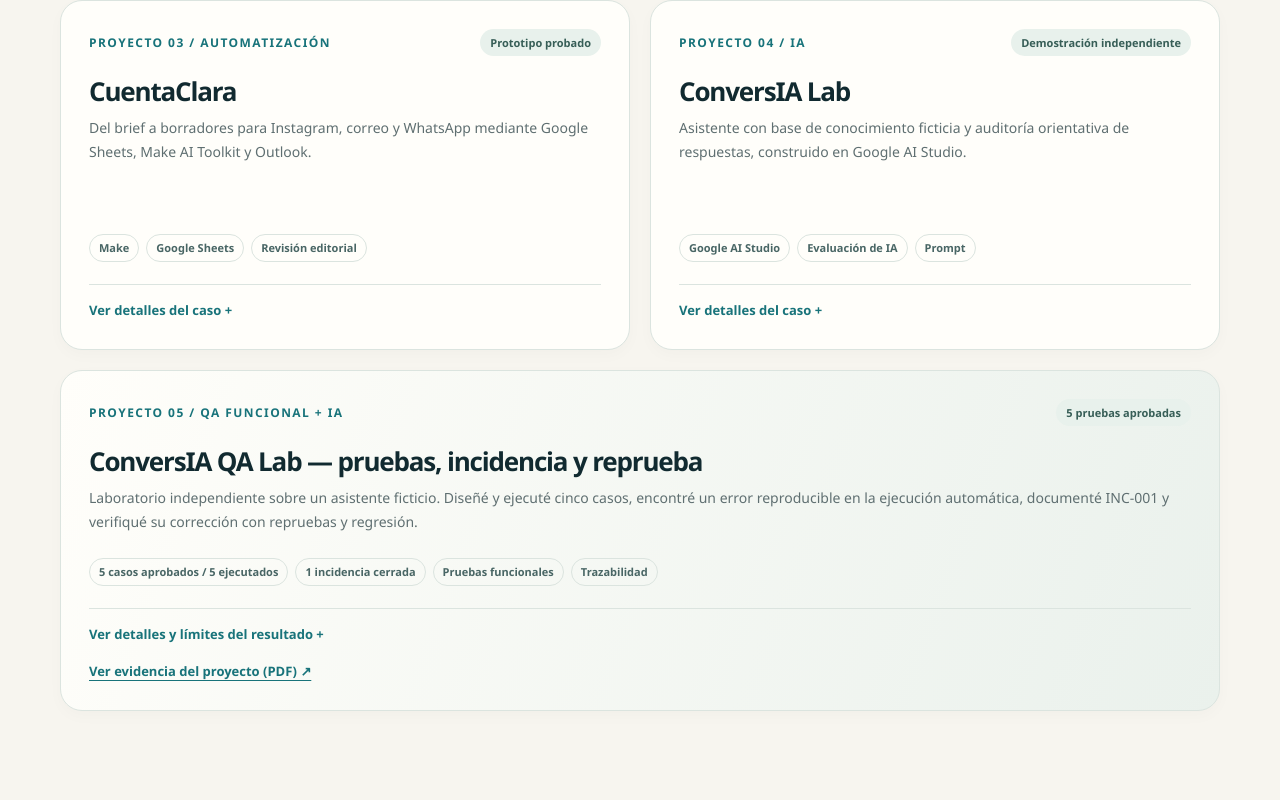
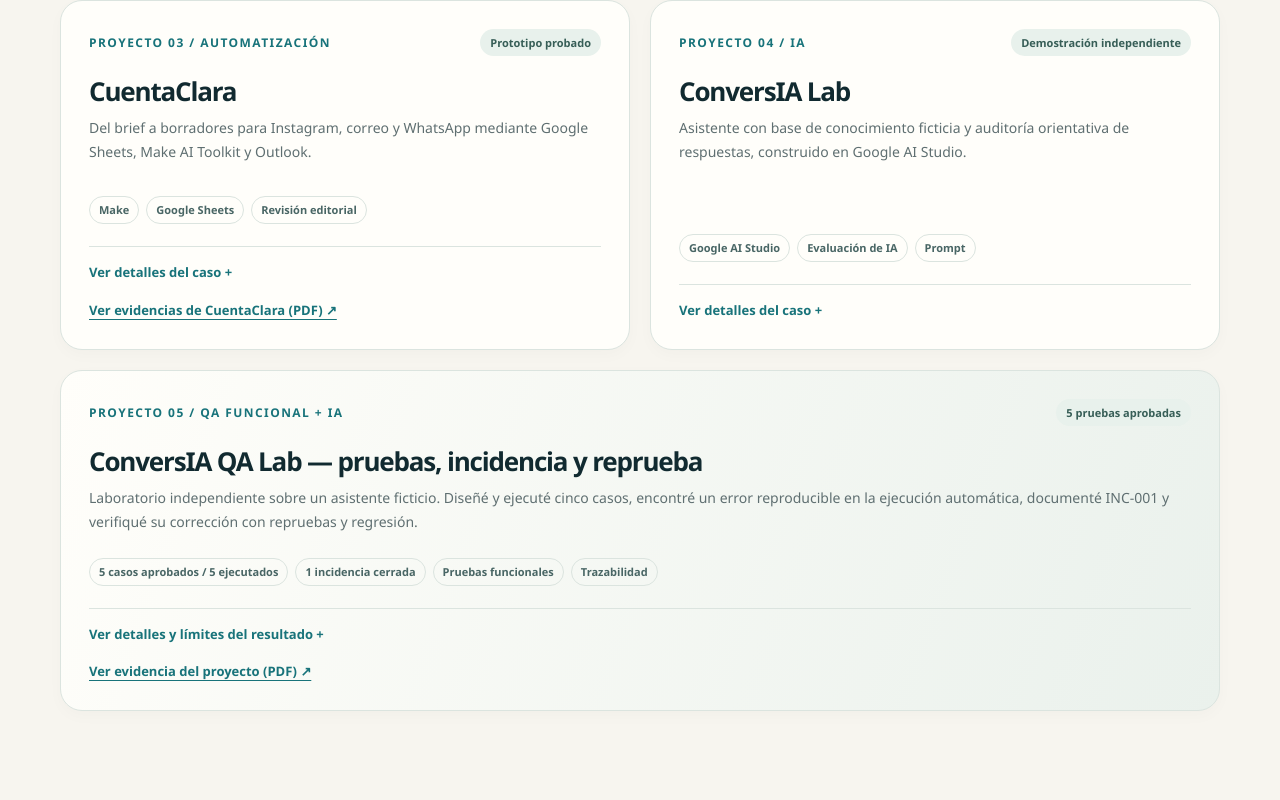
Before and after one commit to vividiaz449-ai/portafolio-profesional-ia-qa, a plain HTML site: page index.html in a window 1280 px wide. Shown: the part 3324-4124 px from the top of the page. Drawn offline with Linux system fonts and the light colour scheme.

Commit message:
Enlazar ficha PDF de CuentaClara con capturas reales

```diff
--- a/index.html
+++ b/index.html
@@ -87,7 +87,7 @@
       <div class="project-grid" id="project-grid">
         <article class="project" data-tags="ia qa"><div class="project-top"><span class="project-code">PROYECTO 01 / PROFESIONAL</span><span class="project-status">Experiencia real</span></div><h3>Evolución de Claro Bot</h3><p>Administración y evolución de un asistente conversacional: conocimiento, intenciones, definición funcional, mejoras y validación de resultados.</p><div class="project-tags"><span>IA conversacional</span><span>Engageware</span><span>QA/UAT</span></div><details><summary>Ver detalles del caso</summary><p><strong>Mi participación:</strong> análisis de consultas, ajustes de contenidos e instrucciones, elaboración de documentación y coordinación de mejoras. La descripción usa reconstrucciones y no divulga material confidencial de la empresa.</p></details></article>
         <article class="project" data-tags="qa ia"><div class="project-top"><span class="project-code">PROYECTO 02 / FUNCIONAL</span><span class="project-status">Propuesta no implementada</span></div><h3>Factura Inteligente</h3><p>Propuesta conversacional para integrar consulta, pago, abono y descarga de factura dentro del chat.</p><div class="project-tags"><span>Historias de usuario</span><span>Criterios de aceptación</span><span>UAT</span></div><details><summary>Ver detalles del caso</summary><p><strong>Alcance histórico:</strong> propuesta aprobada en Colombia y enviada a México para evaluación y estimación. No fue implementada durante mi participación. Los ejemplos de pruebas que se muestran en el portafolio son reconstrucciones educativas y no ejecuciones en producción.</p></details></article>
-        <article class="project" data-tags="auto ia"><div class="project-top"><span class="project-code">PROYECTO 03 / AUTOMATIZACIÓN</span><span class="project-status">Prototipo probado</span></div><h3>CuentaClara</h3><p>Del brief a borradores para Instagram, correo y WhatsApp mediante Google Sheets, Make AI Toolkit y Outlook.</p><div class="project-tags"><span>Make</span><span>Google Sheets</span><span>Revisión editorial</span></div><details><summary>Ver detalles del caso</summary><p><strong>Resultado verificado:</strong> llegaron borradores al correo de prueba; al cambiar HTML por texto se corrigió el problema de saltos de línea. Se retiraron afirmaciones sin respaldo. Sin publicación automática ni sistema de aprobación implementado.</p></details></article>
+        <article class="project" data-tags="auto ia"><div class="project-top"><span class="project-code">PROYECTO 03 / AUTOMATIZACIÓN</span><span class="project-status">Prototipo probado</span></div><h3>CuentaClara</h3><p>Del brief a borradores para Instagram, correo y WhatsApp mediante Google Sheets, Make AI Toolkit y Outlook.</p><div class="project-tags"><span>Make</span><span>Google Sheets</span><span>Revisión editorial</span></div><details><summary>Ver detalles del caso</summary><p><strong>Resultado verificado:</strong> llegaron borradores al correo de prueba; al cambiar HTML por texto se corrigió el problema de saltos de línea. Se retiraron afirmaciones sin respaldo. Sin publicación automática ni sistema de aprobación implementado.</p></details><a href="01_CuentaClara_Evidencias_Con_Capturas_Reales%20%281%29.pdf" target="_blank" rel="noopener noreferrer" style="display:inline-flex;align-items:center;gap:8px;align-self:flex-start;margin-top:17px;color:var(--teal);font-weight:800;font-size:13px;text-decoration:underline;text-underline-offset:4px">Ver evidencias de CuentaClara (PDF) ↗</a></article>
         <article class="project" data-tags="ia qa"><div class="project-top"><span class="project-code">PROYECTO 04 / IA</span><span class="project-status">Demostración independiente</span></div><h3>ConversIA Lab</h3><p>Asistente con base de conocimiento ficticia y auditoría orientativa de respuestas, construido en Google AI Studio.</p><div class="project-tags"><span>Google AI Studio</span><span>Evaluación de IA</span><span>Prompt</span></div><details><summary>Ver detalles del caso</summary><p><strong>Pruebas:</strong> se evaluaron dos escenarios diferentes, con puntuaciones orientativas de IA de 15/100 y 98/100. No representan una mejora longitudinal ni una certificación de exactitud. La evaluación requería revisión humana.</p></details></article>
         <article class="project project-wide" data-tags="qa ia"><div class="project-top"><span class="project-code">PROYECTO 05 / QA FUNCIONAL + IA</span><span class="project-status">5 pruebas aprobadas</span></div><h3>ConversIA QA Lab — pruebas, incidencia y reprueba</h3><p>Laboratorio independiente sobre un asistente ficticio. Diseñé y ejecuté cinco casos, encontré un error reproducible en la ejecución automática, documenté INC-001 y verifiqué su corrección con repruebas y regresión.</p><div class="project-tags"><span>5 casos aprobados / 5 ejecutados</span><span>1 incidencia cerrada</span><span>Pruebas funcionales</span><span>Trazabilidad</span></div><details><summary>Ver detalles y límites del resultado</summary><p><strong>Cómo se realizó:</strong> la aplicación fue generada con apoyo de Gemini; ejecuté y evalué los casos, documenté el defecto, solicité la corrección y realicé las validaciones posteriores. El 100 % de aprobación aplica solo a los cinco escenarios de esta primera ronda. No equivale a una auditoría completa de seguridad ni a ausencia general de errores.</p></details><a href="Ficha_ConversIA_QA_Lab.pdf" target="_blank" rel="noopener noreferrer" style="display:inline-flex;align-items:center;gap:8px;align-self:flex-start;margin-top:17px;color:var(--teal);font-weight:800;font-size:13px;text-decoration:underline;text-underline-offset:4px">Ver evidencia del proyecto (PDF) ↗</a></article>
       </div>
```
